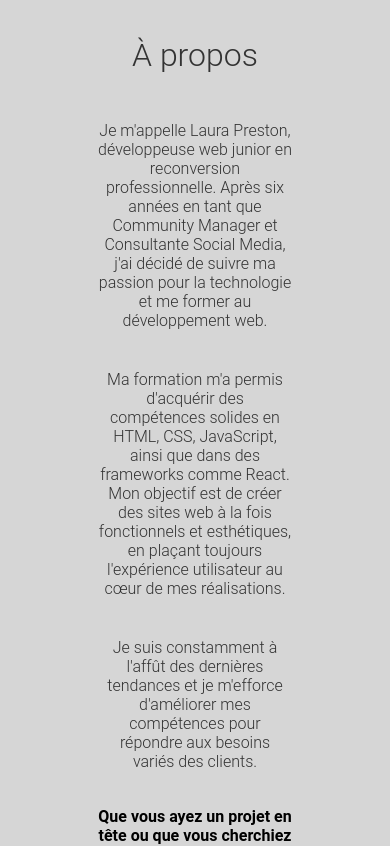
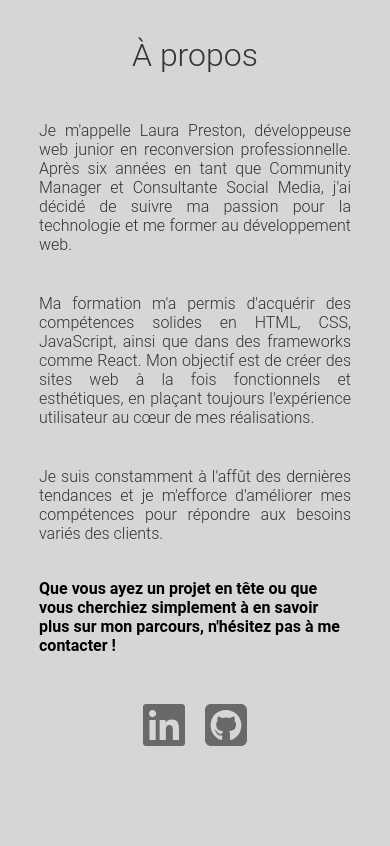
Before and after one commit to Kylauraine/portfoliov02, a React (Create React App) app in the folder portfolio/: page / in a window 390 px wide. Shown: the part 980-1826 px from the top of the page. Built offline with nearby package versions, Linux system fonts and the light colour scheme.

Commit message:
corrections alignement

```diff
--- a/portfolio/src/Components/About/About.jsx
+++ b/portfolio/src/Components/About/About.jsx
@@ -23,12 +23,14 @@ const About = () => {
       <p className="About__text__bold">
         Que vous ayez un projet en tête ou que vous cherchiez simplement à en savoir plus sur mon parcours, n'hésitez pas à me contacter !
       </p>
+      <div className="About__social">
         <a href="https://www.linkedin.com/in/laura-preston/">
           <FontAwesomeIcon className="About__icon" icon={faLinkedin} />
         </a>
         <a href="https://github.com/Kylauraine">
           <FontAwesomeIcon className="About__icon" icon={faSquareGithub} />
         </a>
+      </div>
     </section>
   );
 };
--- a/portfolio/src/Components/About/About.scss
+++ b/portfolio/src/Components/About/About.scss
@@ -16,13 +16,13 @@
     font-size: 1rem;
     font-weight: 300;
     color: #333;
-    text-align: center;
+    text-align: justify;
     margin: 20px;
     width: 50%;
 
     &__bold {
       font-weight: 600;
-      text-align: center;
+
       width: 50%;
     }
   }
@@ -32,4 +32,23 @@
     font-size: 3rem;
     color: #696969;
   }
+
+  &__social {
+    display: flex;
+    justify-content: center;
+    align-items: center;
+    margin-top: 20px;
+    gap: 20px;
+  }
 }
+
+@media (max-width: 768px) {
+  .About {
+    &__text {
+      width: 80%;
+      &__bold {
+        width: 80%;
+      }
+    }
+  }
+}
--- a/portfolio/src/Components/Introduction/Introduction.scss
+++ b/portfolio/src/Components/Introduction/Introduction.scss
@@ -34,7 +34,7 @@
     border-radius: 5px;
     background-color: #333;
     color: #fff;
-    font-size: 1.5rem;
+    font-size: 2rem;
     font-weight: 300;
     cursor: pointer;
     transition: all 0.3s ease-in-out;
--- a/portfolio/src/Components/Skills/Skills.scss
+++ b/portfolio/src/Components/Skills/Skills.scss
@@ -46,12 +46,13 @@
     flex-direction: column;
     align-items: center;
     justify-content: center;
+    text-align: center;
     margin: 10px;
     padding: 10px;
     border-radius: 10px;
     box-shadow: 0 0 10px rgba(0, 0, 0, 0.1);
     background-color: #fff;
-    min-width: 100px;
+    width: 150px;
     height: 50px;
     transition: all 0.3s ease-in-out;
     font-size: 1rem;
```
Lines whose indentation alone changed are shown as unchanged.
